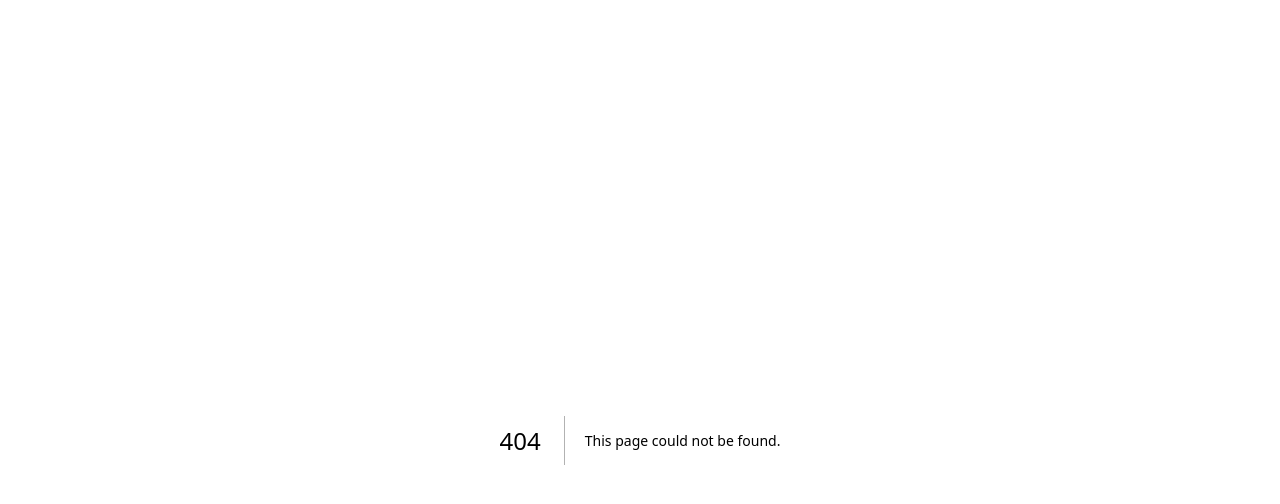
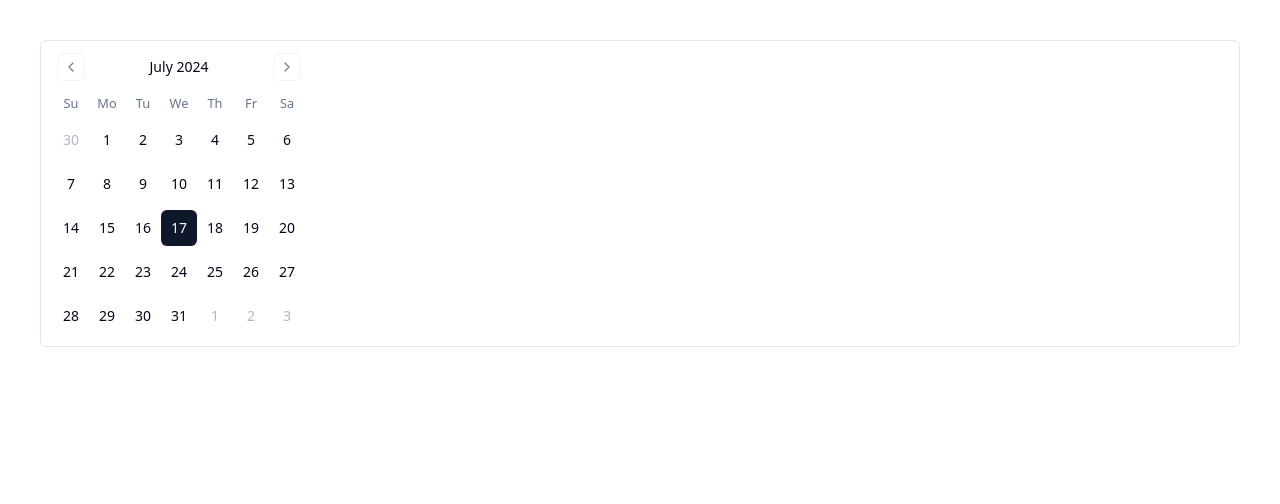
Before and after one commit to thought7878/frontend-technology-demos, a Next.js app: page /shadcn/components/calendar in a window 1280 px wide. Before the commit this address had no page. Shown: the top 504 px of the page. Built offline with nearby package versions, Linux system fonts and the light colour scheme.

Commit message:
feat: create calendar of shadcn

```diff
--- /dev/null
+++ b/app/shadcn/components/calendar/page.tsx
@@ -0,0 +1,18 @@
+'use client';
+
+import * as React from 'react';
+
+import { Calendar } from '@/components/ui/calendar';
+
+export default function CalendarDemo() {
+  const [date, setDate] = React.useState<Date | undefined>(new Date());
+
+  return (
+    <Calendar
+      mode='single'
+      selected={date}
+      onSelect={setDate}
+      className='rounded-md border'
+    />
+  );
+}
--- a/components/ui/button.tsx
+++ b/components/ui/button.tsx
@@ -45,6 +45,7 @@ const Button = React.forwardRef<HTMLButtonElement, ButtonProps>(
       `buttonVariants()`,
       buttonVariants({ variant, size, className })
     );
+    // TODO need to remove
     console.log(`cn()`, cn(buttonVariants({ variant, size, className })));
 
     const Comp = asChild ? Slot : 'button';
--- /dev/null
+++ b/components/ui/calendar.tsx
@@ -0,0 +1,66 @@
+"use client"
+
+import * as React from "react"
+import { ChevronLeft, ChevronRight } from "lucide-react"
+import { DayPicker } from "react-day-picker"
+
+import { cn } from "@/lib/utils"
+import { buttonVariants } from "@/components/ui/button"
+
+export type CalendarProps = React.ComponentProps<typeof DayPicker>
+
+function Calendar({
+  className,
+  classNames,
+  showOutsideDays = true,
+  ...props
+}: CalendarProps) {
+  return (
+    <DayPicker
+      showOutsideDays={showOutsideDays}
+      className={cn("p-3", className)}
+      classNames={{
+        months: "flex flex-col sm:flex-row space-y-4 sm:space-x-4 sm:space-y-0",
+        month: "space-y-4",
+        caption: "flex justify-center pt-1 relative items-center",
+        caption_label: "text-sm font-medium",
+        nav: "space-x-1 flex items-center",
+        nav_button: cn(
+          buttonVariants({ variant: "outline" }),
+          "h-7 w-7 bg-transparent p-0 opacity-50 hover:opacity-100"
+        ),
+        nav_button_previous: "absolute left-1",
+        nav_button_next: "absolute right-1",
+        table: "w-full border-collapse space-y-1",
+        head_row: "flex",
+        head_cell:
+          "text-muted-foreground rounded-md w-9 font-normal text-[0.8rem]",
+        row: "flex w-full mt-2",
+        cell: "h-9 w-9 text-center text-sm p-0 relative [&:has([aria-selected].day-range-end)]:rounded-r-md [&:has([aria-selected].day-outside)]:bg-accent/50 [&:has([aria-selected])]:bg-accent first:[&:has([aria-selected])]:rounded-l-md last:[&:has([aria-selected])]:rounded-r-md focus-within:relative focus-within:z-20",
+        day: cn(
+          buttonVariants({ variant: "ghost" }),
+          "h-9 w-9 p-0 font-normal aria-selected:opacity-100"
+        ),
+        day_range_end: "day-range-end",
+        day_selected:
+          "bg-primary text-primary-foreground hover:bg-primary hover:text-primary-foreground focus:bg-primary focus:text-primary-foreground",
+        day_today: "bg-accent text-accent-foreground",
+        day_outside:
+          "day-outside text-muted-foreground opacity-50 aria-selected:bg-accent/50 aria-selected:text-muted-foreground aria-selected:opacity-30",
+        day_disabled: "text-muted-foreground opacity-50",
+        day_range_middle:
+          "aria-selected:bg-accent aria-selected:text-accent-foreground",
+        day_hidden: "invisible",
+        ...classNames,
+      }}
+      components={{
+        IconLeft: ({ ...props }) => <ChevronLeft className="h-4 w-4" />,
+        IconRight: ({ ...props }) => <ChevronRight className="h-4 w-4" />,
+      }}
+      {...props}
+    />
+  )
+}
+Calendar.displayName = "Calendar"
+
+export { Calendar }
--- a/package.json
+++ b/package.json
@@ -23,12 +23,14 @@
     "classnames": "^2.5.1",
     "clsx": "^2.1.1",
     "cmdk": "^1.0.0",
+    "date-fns": "^3.6.0",
     "dayjs": "^1.11.12",
     "embla-carousel-react": "^8.1.7",
     "embla-carousel-wheel-gestures": "^8.0.1",
     "lucide-react": "^0.408.0",
     "next": "14.2.5",
     "react": "^18",
+    "react-day-picker": "8.10.1",
     "react-dom": "^18",
     "recharts": "^2.12.7",
     "tailwind-merge": "^2.4.0",
```
Also changed, not shown: 1 other file (tests, documents, lock files or other folders).
